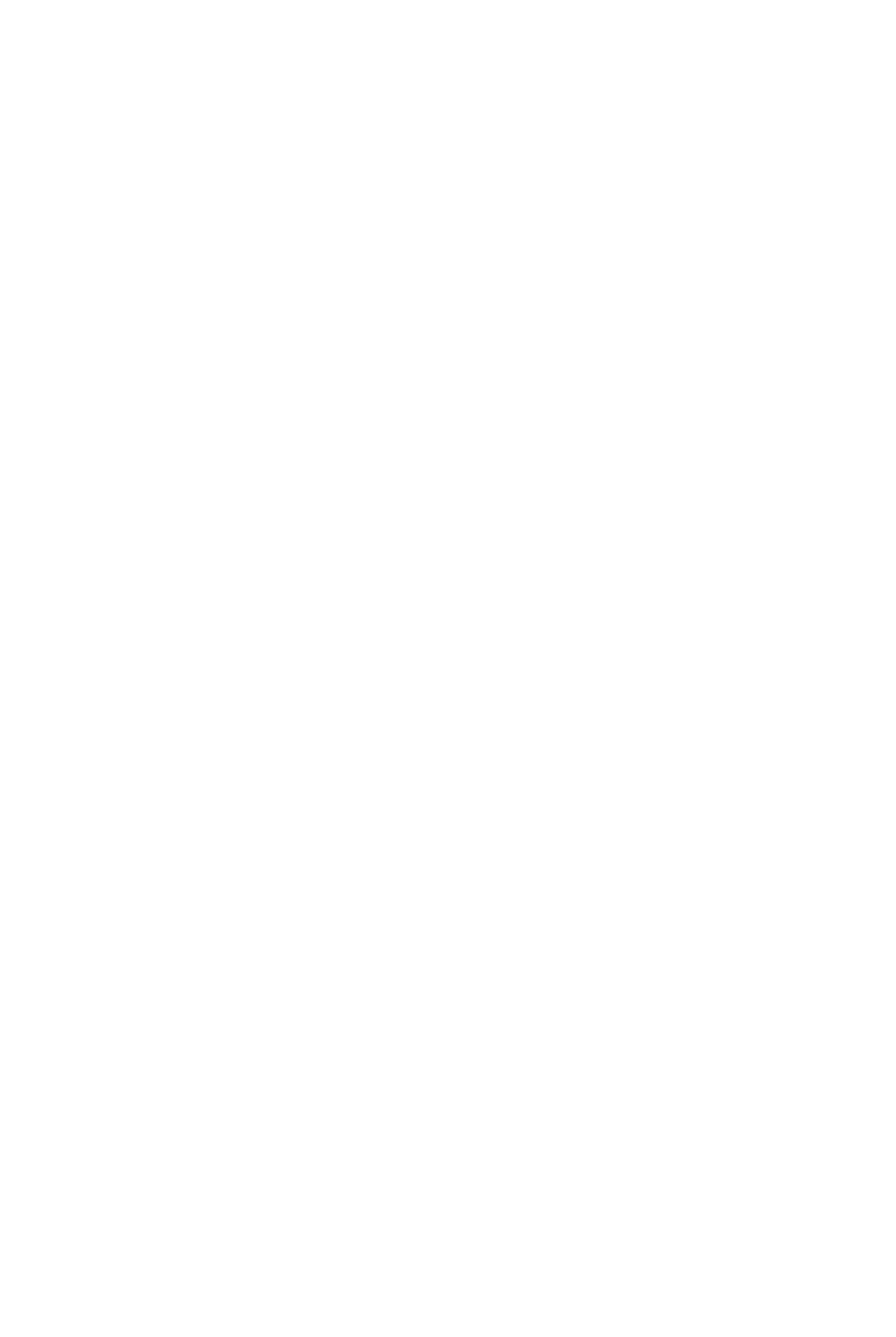
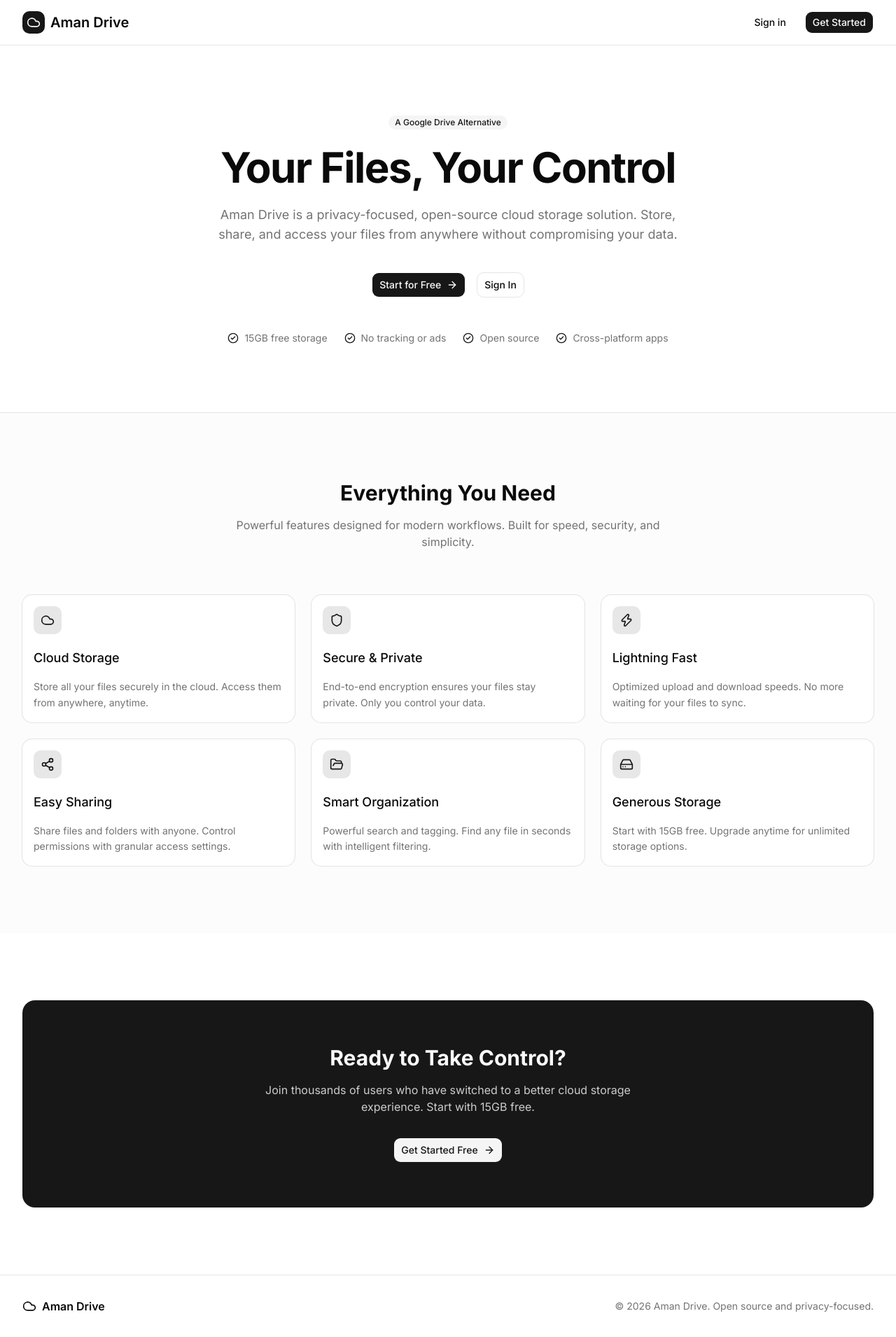
Before and after one commit to amanmprojects/drive, a Next.js app: page / in a window 1280 px wide. Shown: the whole page at 70% size. Before the commit the page ends 800 px from the top, so only its background shows below. Built offline with nearby package versions, Linux system fonts and the light colour scheme.

Commit message:
Implement homepage layout with navigation, hero section, features grid, and footer using ShadCN components

```diff
--- a/app/page.tsx
+++ b/app/page.tsx
@@ -1,11 +1,203 @@
-import Image from "next/image";
+import { Button } from "@/components/ui/button";
+import {
+  Card,
+  CardContent,
+  CardDescription,
+  CardHeader,
+  CardTitle,
+} from "@/components/ui/card";
+import { Badge } from "@/components/ui/badge";
+import {
+  Cloud,
+  Shield,
+  Zap,
+  Share2,
+  FolderOpen,
+  HardDrive,
+  ArrowRight,
+  CheckCircle2,
+} from "lucide-react";
+import Link from "next/link";
+
+const features = [
+  {
+    icon: Cloud,
+    title: "Cloud Storage",
+    description:
+      "Store all your files securely in the cloud. Access them from anywhere, anytime.",
+  },
+  {
+    icon: Shield,
+    title: "Secure & Private",
+    description:
+      "End-to-end encryption ensures your files stay private. Only you control your data.",
+  },
+  {
+    icon: Zap,
+    title: "Lightning Fast",
+    description:
+      "Optimized upload and download speeds. No more waiting for your files to sync.",
+  },
+  {
+    icon: Share2,
+    title: "Easy Sharing",
+    description:
+      "Share files and folders with anyone. Control permissions with granular access settings.",
+  },
+  {
+    icon: FolderOpen,
+    title: "Smart Organization",
+    description:
+      "Powerful search and tagging. Find any file in seconds with intelligent filtering.",
+  },
+  {
+    icon: HardDrive,
+    title: "Generous Storage",
+    description:
+      "Start with 15GB free. Upgrade anytime for unlimited storage options.",
+  },
+];
+
+const highlights = [
+  "15GB free storage",
+  "No tracking or ads",
+  "Open source",
+  "Cross-platform apps",
+];
 
 export default function Home() {
   return (
-    <>
-    <div>
+    <div className="min-h-screen bg-background">
+      {/* Navigation */}
+      <nav className="border-b">
+        <div className="mx-auto flex h-16 max-w-7xl items-center justify-between px-4 sm:px-6 lg:px-8">
+          <div className="flex items-center gap-2">
+            <div className="flex h-8 w-8 items-center justify-center rounded-lg bg-primary">
+              <Cloud className="h-5 w-5 text-primary-foreground" />
+            </div>
+            <span className="text-xl font-semibold">Aman Drive</span>
+          </div>
+          <div className="flex items-center gap-4">
+            <Link href="/sign-in">
+              <Button variant="ghost">Sign in</Button>
+            </Link>
+            <Link href="/sign-up">
+              <Button>Get Started</Button>
+            </Link>
+          </div>
+        </div>
+      </nav>
 
+      {/* Hero Section */}
+      <section className="mx-auto max-w-7xl px-4 py-24 sm:px-6 lg:px-8">
+        <div className="text-center">
+          <Badge variant="secondary" className="mb-6">
+            A Google Drive Alternative
+          </Badge>
+          <h1 className="mb-6 text-4xl font-bold tracking-tight sm:text-6xl">
+            Your Files, Your Control
+          </h1>
+          <p className="mx-auto mb-10 max-w-2xl text-lg text-muted-foreground">
+            Aman Drive is a privacy-focused, open-source cloud storage solution.
+            Store, share, and access your files from anywhere without
+            compromising your data.
+          </p>
+          <div className="flex flex-col items-center justify-center gap-4 sm:flex-row">
+            <Link href="/sign-up">
+              <Button size="lg" className="gap-2">
+                Start for Free
+                <ArrowRight className="h-4 w-4" />
+              </Button>
+            </Link>
+            <Link href="/sign-in">
+              <Button size="lg" variant="outline">
+                Sign In
+              </Button>
+            </Link>
+          </div>
+
+          {/* Highlights */}
+          <div className="mt-12 flex flex-wrap items-center justify-center gap-6 text-sm text-muted-foreground">
+            {highlights.map((highlight) => (
+              <div key={highlight} className="flex items-center gap-2">
+                <CheckCircle2 className="h-4 w-4 text-primary" />
+                <span>{highlight}</span>
+              </div>
+            ))}
+          </div>
+        </div>
+      </section>
+
+      {/* Features Grid */}
+      <section className="border-t bg-muted/30">
+        <div className="mx-auto max-w-7xl px-4 py-24 sm:px-6 lg:px-8">
+          <div className="mb-16 text-center">
+            <h2 className="mb-4 text-3xl font-bold">
+              Everything You Need
+            </h2>
+            <p className="mx-auto max-w-2xl text-muted-foreground">
+              Powerful features designed for modern workflows. Built for speed,
+              security, and simplicity.
+            </p>
+          </div>
+
+          <div className="grid gap-6 sm:grid-cols-2 lg:grid-cols-3">
+            {features.map((feature) => (
+              <Card key={feature.title} className="border-0 bg-background">
+                <CardHeader>
+                  <div className="mb-4 flex h-10 w-10 items-center justify-center rounded-lg bg-primary/10">
+                    <feature.icon className="h-5 w-5 text-primary" />
+                  </div>
+                  <CardTitle className="text-lg">{feature.title}</CardTitle>
+                </CardHeader>
+                <CardContent>
+                  <CardDescription className="text-sm leading-relaxed">
+                    {feature.description}
+                  </CardDescription>
+                </CardContent>
+              </Card>
+            ))}
+          </div>
+        </div>
+      </section>
+
+      {/* CTA Section */}
+      <section className="mx-auto max-w-7xl px-4 py-24 sm:px-6 lg:px-8">
+        <div className="rounded-2xl bg-primary px-6 py-16 text-center text-primary-foreground sm:px-12">
+          <h2 className="mb-4 text-3xl font-bold">
+            Ready to Take Control?
+          </h2>
+          <p className="mx-auto mb-8 max-w-xl text-primary-foreground/80">
+            Join thousands of users who have switched to a better cloud storage
+            experience. Start with 15GB free.
+          </p>
+          <Link href="/sign-up">
+            <Button
+              size="lg"
+              variant="secondary"
+              className="gap-2"
+            >
+              Get Started Free
+              <ArrowRight className="h-4 w-4" />
+            </Button>
+          </Link>
+        </div>
+      </section>
+
+      {/* Footer */}
+      <footer className="border-t">
+        <div className="mx-auto max-w-7xl px-4 py-8 sm:px-6 lg:px-8">
+          <div className="flex flex-col items-center justify-between gap-4 sm:flex-row">
+            <div className="flex items-center gap-2">
+              <Cloud className="h-5 w-5" />
+              <span className="font-semibold">Aman Drive</span>
+            </div>
+            <p className="text-sm text-muted-foreground">
+              © {new Date().getFullYear()} Aman Drive. Open source and privacy-focused.
+            </p>
+          </div>
+        </div>
+      </footer>
     </div>
-    </>
   );
 }
```
